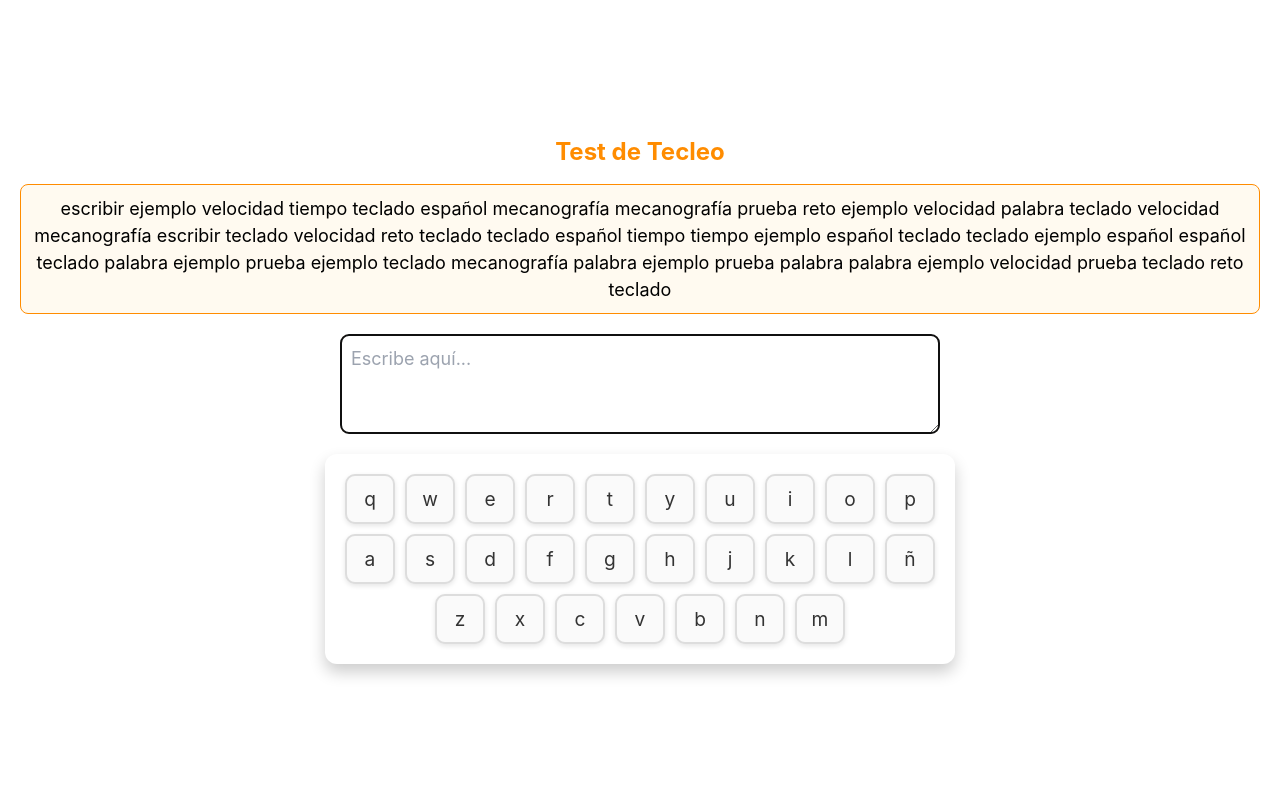
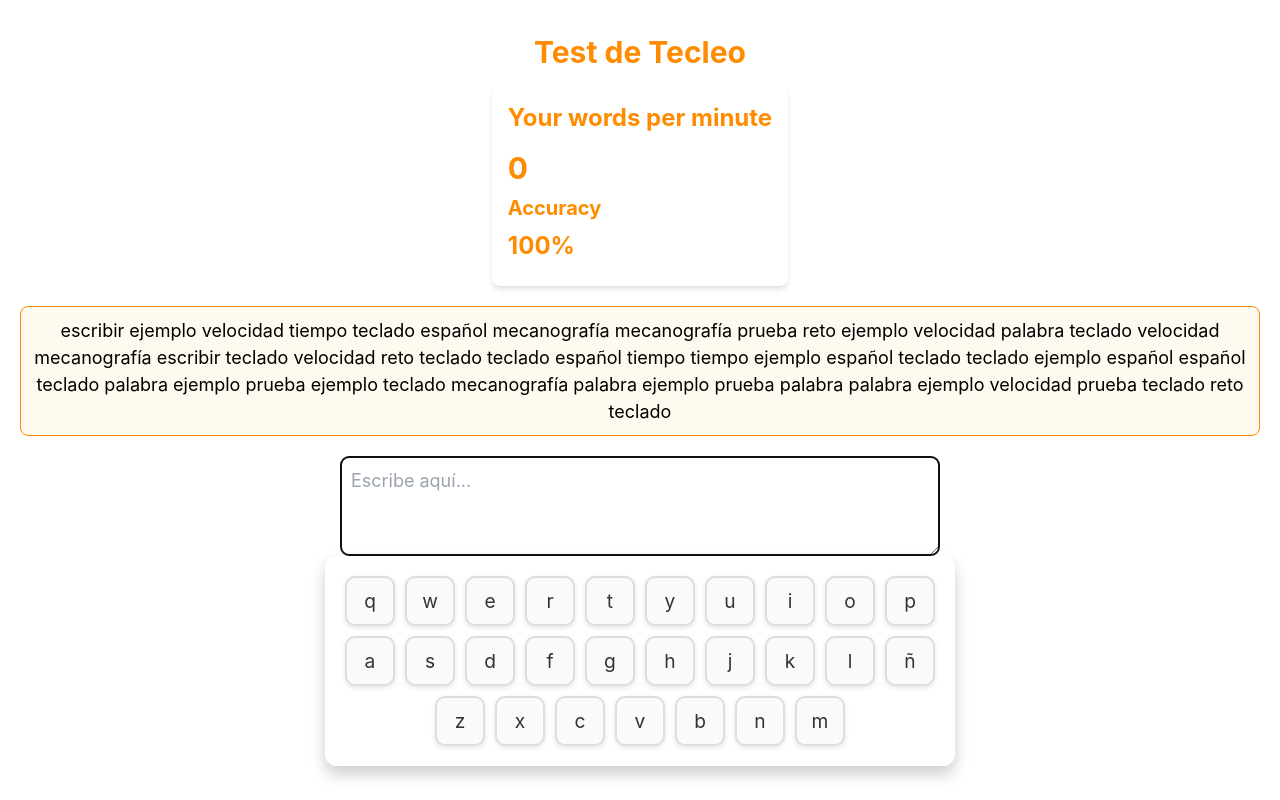
Before and after one commit to francohenker/aux-typing, a React (Create React App) app in the folder front-end/: page /typing-test in a window 1280 px wide. Built offline with nearby package versions, Linux system fonts and the light colour scheme.

Commit message:
add counterWpm component

```diff
--- /dev/null
+++ b/front-end/src/pages/CounterWpm.jsx
@@ -0,0 +1,48 @@
+import React, { useState, useEffect } from 'react';
+
+function CounterWpm({inputText, originalWords = []}) {
+  const [wpm, setWpm] = useState(0);
+  const [wordsTyped, setWordsTyped] = useState(0);
+  const [timePassed, setTimePassed] = useState(0);
+  const [accuracy, setAccuracy] = useState(100);
+
+  // Calcular WPM cada segundo basado en el número de palabras y el tiempo transcurrido
+  useEffect(() => {
+    const interval = setInterval(() => {
+
+      setTimePassed((prevTime) => prevTime + 1);
+
+      const wordsTyped = inputText.trim() ? inputText.trim().split(/\s+/) : [];
+      const completedWords = wordsTyped.slice(0, originalWords.length);
+      const correctWords = completedWords.filter((word, index) => word === originalWords[index]).length;
+      // const correctWords = wordsTyped.filter((word, index) => word === originalWords[index]).length;
+      // const accuracyRate = wordsTyped.length > 0 ? (correctWords / wordsTyped.length) * 100 : 100;
+      const accuracyRate = completedWords.length > 0 ? (correctWords / completedWords.length) * 100 : 100;
+
+      setAccuracy(accuracyRate);
+      const wordsArray = inputText.trim().split(/\s+/); // Dividir palabras por espacios
+
+      const wordCount = wordsArray.filter(Boolean).length; // Contar palabras no vacías
+      setWordsTyped(wordCount);
+
+      if (timePassed > 0) {
+        setWpm(Math.round((wordCount / timePassed) * 60)); // WPM = palabras / minutos
+      }
+    }, 200); //tasa de actualizacion
+
+    return () => clearInterval(interval);
+  }, [inputText, originalWords]);
+
+  return (
+    <div className="">
+      <div className="bg-white p-4 rounded-lg shadow-md max-w-xs">
+        <h2 className="text-2xl font-bold mb-4 text-orange-600">Your words per minute</h2>
+        <p className="text-3xl font-bold mb-2 text-orange-600">{wpm}</p>
+        <h2 className="text-xl font-bold mb-2 text-orange-600">Accuracy</h2>
+        <p className="text-2xl font-bold mb-2 text-green-600">{accuracy}%</p>
+      </div>
+    </div>
+  );
+}
+
+export default CounterWpm;
--- a/front-end/src/pages/TypingTestPage.js
+++ b/front-end/src/pages/TypingTestPage.js
@@ -1,11 +1,10 @@
 import React, { useState, useEffect, useRef } from 'react';
 import '../styles/TypingTestPage.css';
+import CounterWpm from './CounterWpm';
 
 function TypingTestPage() {
   const [words, setWords] = useState([]);
   const [typedWords, setTypedWords] = useState('');
-  const [startTime, setStartTime] = useState(null);
-  const [wpm, setWpm] = useState(0);
   const textareaRef = useRef(null);
 
   useEffect(() => {
@@ -30,18 +29,7 @@ function TypingTestPage() {
   };
 
   const handleTyping = (e) => {
-    if (!startTime) {
-      setStartTime(new Date());
-    }
     setTypedWords(e.target.value);
-
-    // Calcula el WPM cuando el usuario termina de escribir todas las palabras
-    if (typedWords.trim().split(' ').length === words.length) {
-      const endTime = new Date();
-      const timeDiff = (endTime - startTime) / 1000 / 60;
-      const wordsPerMinute = Math.floor(words.length / timeDiff);
-      setWpm(wordsPerMinute);
-    }
   };
 
   const handleKeyPress = (e) => {
@@ -97,20 +85,25 @@ function TypingTestPage() {
 
   return (
     <div className="typing-test-container">
-      <h2 className="text-2xl font-bold mb-4 text-orange-600">Test de Tecleo</h2>
+      <h2 className="text-3xl font-bold mb-4 text-orange-600">Test de Tecleo</h2>
+
+      <div className="counter-container">
+        <CounterWpm inputText={typedWords} />
+
+      </div>
+
       <div className="words-container">
         {renderWords()}
       </div>
+
       <textarea
         ref={textareaRef}
         className="typing-input"
         placeholder="Escribe aquí..."
         value={typedWords}
-        onChange={handleTyping}
+        onChange={handleTyping} // Actualiza el estado typedWords
       />
-      <div className="wpm-display">
-        {wpm > 0 && <p>Palabras por minuto: {wpm}</p>}
-      </div>
+
       <div className="keyboard-container">
         <div className="keyboard-row">
           {'qwertyuiop'.split('').map((letter) => (
@@ -119,6 +112,7 @@ function TypingTestPage() {
             </div>
           ))}
         </div>
+
         <div className="keyboard-row">
           {'asdfghjklñ'.split('').map((letter) => (
             <div key={letter} id={letter} className="key">
@@ -127,6 +121,7 @@ function TypingTestPage() {
           ))}
         </div>
         <div className="keyboard-row">
+
           {'zxcvbnm'.split('').map((letter) => (
             <div key={letter} id={letter} className="key">
               {letter}
--- a/front-end/src/styles/TypingTestPage.css
+++ b/front-end/src/styles/TypingTestPage.css
@@ -16,6 +16,12 @@
     padding: 10px;
     border: 1px solid #FF8C00;
     border-radius: 8px;
+  }
+
+  .counter-container {
+    margin-bottom: 20px;
+    font-size: 24px;
+    color: #FF8C00;
   }
 
   .correct-word {
```
